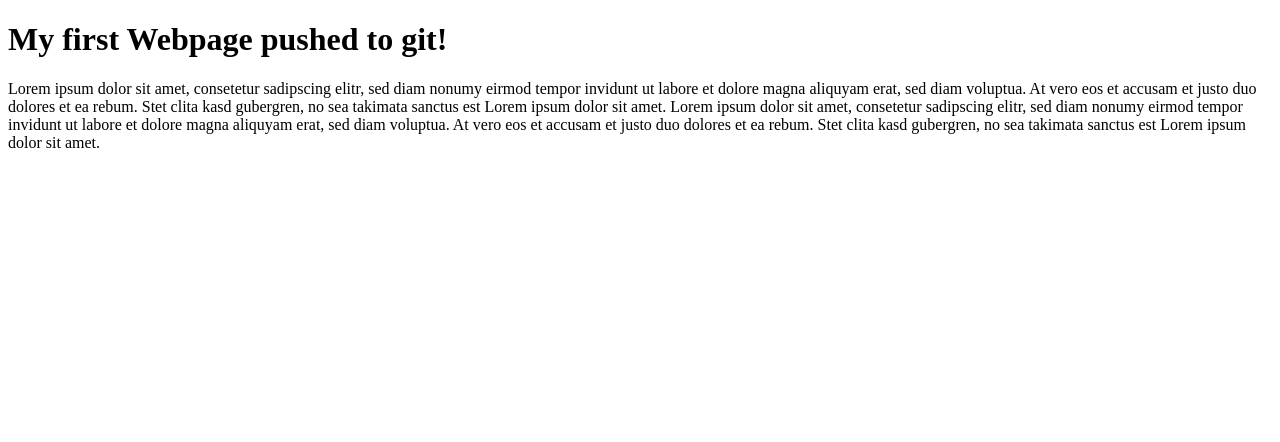
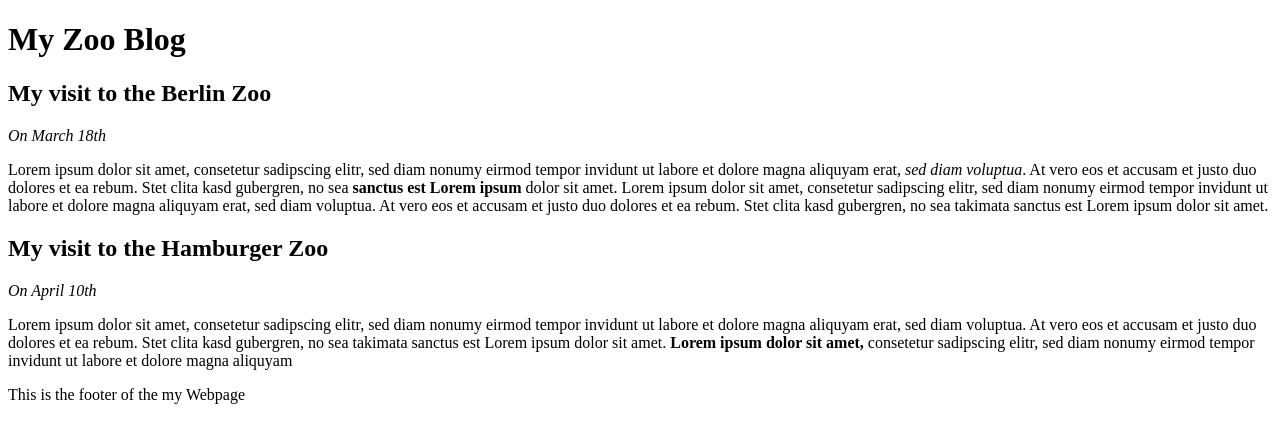
Before and after one commit to Cybermats2004/ZooBlogTest, a plain HTML site: page html-boilerplate/index.html in a window 1280 px wide. Drawn offline with Linux system fonts and the light colour scheme.

Commit message:
Changed Content to Zoo Blog!

```diff
--- a/html-boilerplate/index.html
+++ b/html-boilerplate/index.html
@@ -3,10 +3,20 @@
 <head>
     <meta charset="UTF-8">
     <meta name="viewport" content="width=device-width, initial-scale=1.0">
-    <title>My first Webpage pushed to git!</title>
+    <title>Animal Blog</title>
 </head>
 <body>
-    <h1>My first Webpage pushed to git!</h1>
-    <p>Lorem ipsum dolor sit amet, consetetur sadipscing elitr, sed diam nonumy eirmod tempor invidunt ut labore et dolore magna aliquyam erat, sed diam voluptua. At vero eos et accusam et justo duo dolores et ea rebum. Stet clita kasd gubergren, no sea takimata sanctus est Lorem ipsum dolor sit amet. Lorem ipsum dolor sit amet, consetetur sadipscing elitr, sed diam nonumy eirmod tempor invidunt ut labore et dolore magna aliquyam erat, sed diam voluptua. At vero eos et accusam et justo duo dolores et ea rebum. Stet clita kasd gubergren, no sea takimata sanctus est Lorem ipsum dolor sit amet.</p>
+    <h1>My Zoo Blog</h1>
+
+    <h2>My visit to the Berlin Zoo</h2>
+    <p><em>On March 18th</em></p>
+    <p>Lorem ipsum dolor sit amet, consetetur sadipscing elitr, sed diam nonumy eirmod tempor invidunt ut labore et dolore magna aliquyam erat, <em>sed diam voluptua</em>. At vero eos et accusam et justo duo dolores et ea rebum. Stet clita kasd gubergren, no sea <strong>sanctus est Lorem ipsum</strong>  dolor sit amet. Lorem ipsum dolor sit amet, consetetur sadipscing elitr, sed diam nonumy eirmod tempor invidunt ut labore et dolore magna aliquyam erat, sed diam voluptua. At vero eos et accusam et justo duo dolores et ea rebum. Stet clita kasd gubergren, no sea takimata sanctus est Lorem ipsum dolor sit amet.</p>
+
+    <h2>My visit to the Hamburger Zoo</h2>
+    <p><em>On April 10th</em></p>
+    <p>Lorem ipsum dolor sit amet, consetetur sadipscing elitr, sed diam nonumy eirmod tempor invidunt ut labore et dolore magna aliquyam erat, sed diam voluptua. At vero eos et accusam et justo duo dolores et ea rebum. Stet clita kasd gubergren, no sea takimata sanctus est Lorem ipsum dolor sit amet. <strong>Lorem ipsum dolor sit amet,</strong> consetetur sadipscing elitr, sed diam nonumy eirmod tempor invidunt ut labore et dolore magna aliquyam</p>
+
+    <p>This is the footer of the my Webpage</p>
+
 </body>
 </html>
```
